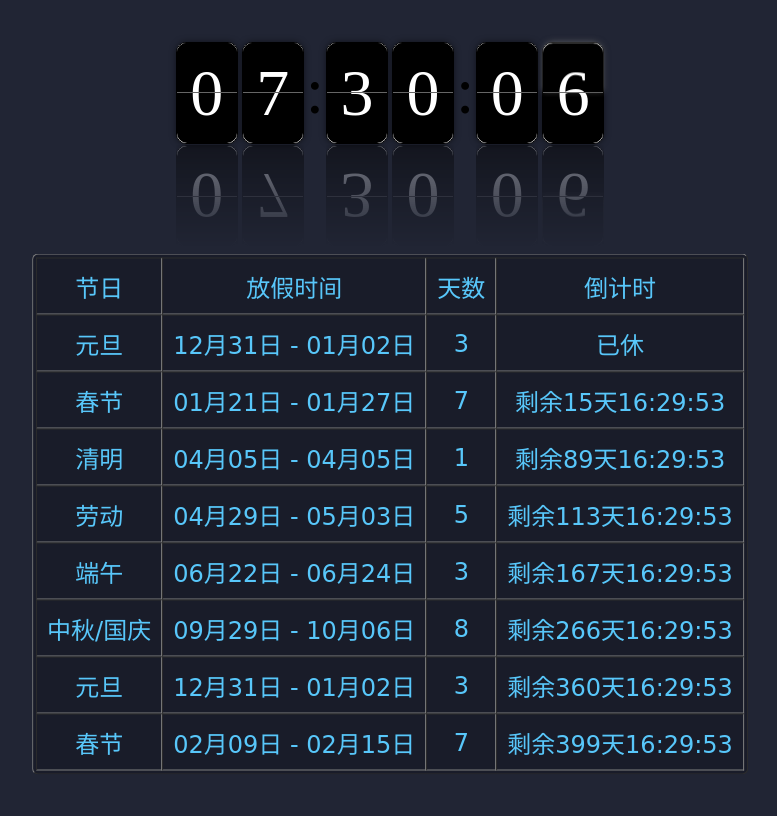
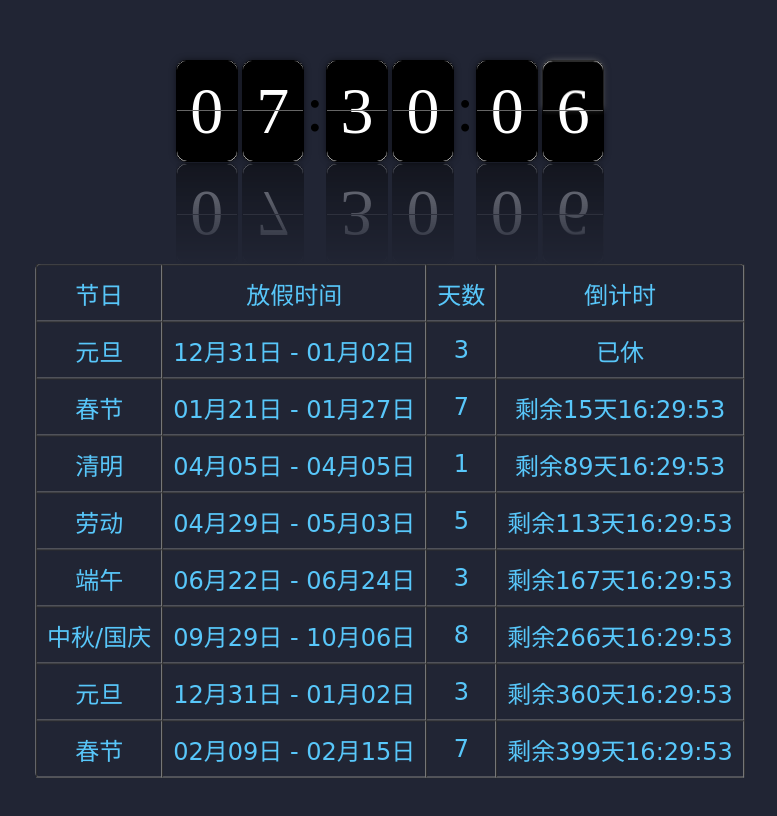
Before and after one commit to w493887952/luckDraw, a plain HTML site: page index.html in a window 1280 px wide. Shown: the whole page, without its empty margins (250-1027 px from the left). Drawn offline with Linux system fonts and the light colour scheme.

Commit message:
Update index.html

```diff
--- a/index.html
+++ b/index.html
@@ -6,7 +6,6 @@
     <style>
         body {
 
-            min-height: 100vh;
             background: #212534;
 
         }
@@ -18,7 +17,6 @@
         }
 
         .bj {
-            height: 100%;
             position: relative;
 
         }
@@ -32,20 +30,16 @@
         }
 
         body {
-            min-height: 100vh;
-            background: #212534;
             display: flex;
             align-items: center;
             flex-direction: column;
-            padding-top: 2rem;
-            padding-bottom: 2rem;
+
             box-sizing: border-box;
+            overflow: hidden;
         }
 
 
         .card {
-            background: #191c29;
-            padding: 3px;
             position: relative;
             border-radius: 6px;
             justify-content: center;
@@ -56,6 +50,7 @@
             cursor: pointer;
             font-family: cursive;
             color: rgb(88 199 250 / 100%);
+            margin-top: 66px;
         }
 
 
@@ -64,6 +59,7 @@
         /* 时钟---------------------------------- */
         .clock {
             display: flex;
+            margin-top: 50px;
         }
 
         .clock .divider {
```
